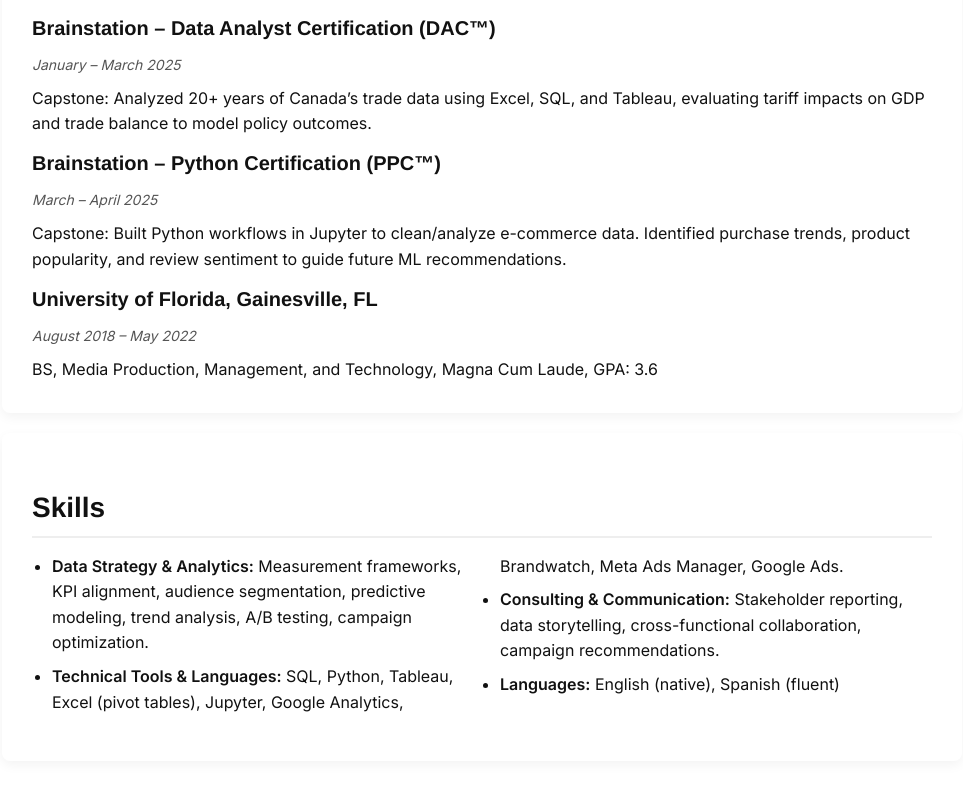
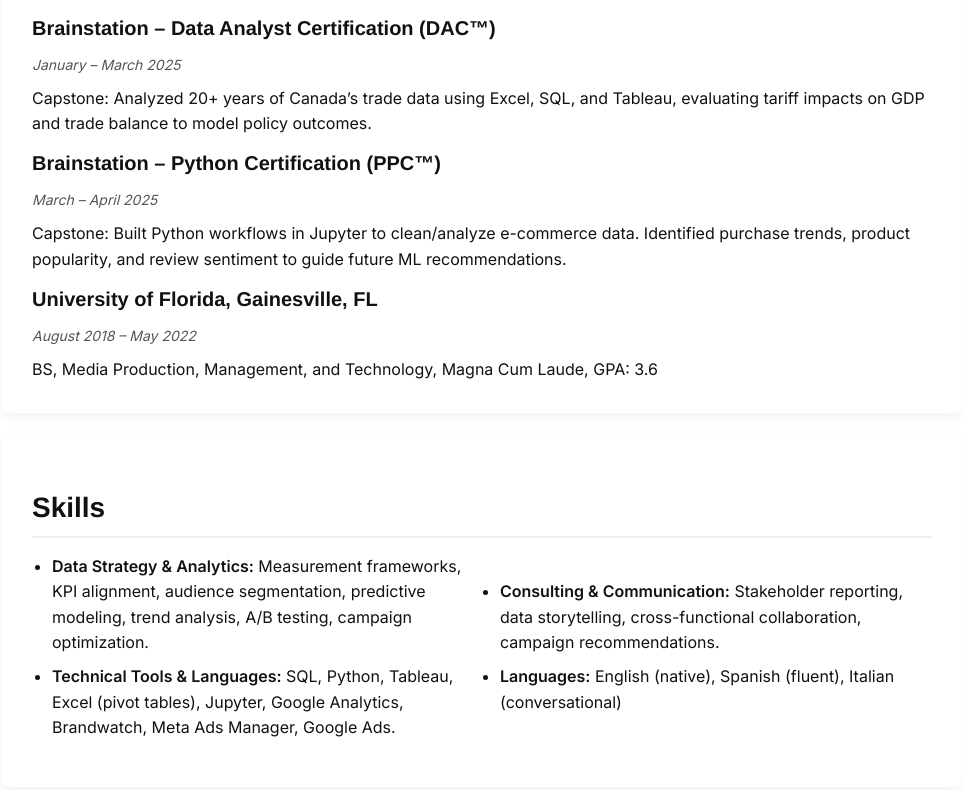
Before and after one commit to francheska123/personal-website, a plain HTML site: page resume.html in a window 1280 px wide. Shown: the part 1406-2196 px from the top of the page, without its empty margins (158-1121 px from the left). Drawn offline with Linux system fonts and the light colour scheme; a web font is replaced by a local one.

Commit message:
Resume tweaks

```diff
--- a/resume.html
+++ b/resume.html
@@ -235,9 +235,9 @@
         <h2>Skills</h2>
         <ul>
             <li><strong>Data Strategy & Analytics:</strong> Measurement frameworks, KPI alignment, audience segmentation, predictive modeling, trend analysis, A/B testing, campaign optimization.</li>
-            <li><strong>Technical Tools & Languages:</strong> SQL, Python, Tableau, Excel (pivot tables), Jupyter, Google Analytics, Brandwatch, Meta Ads Manager, Google Ads.</li>
+            <li><strong>Technical Tools & Languages:</strong> SQL, Python, Tableau, Excel (pivot tables), Jupyter, Google Analytics, Brandwatch, Meta Ads Manager, Google Ads.</li><br>
             <li><strong>Consulting & Communication:</strong> Stakeholder reporting, data storytelling, cross-functional collaboration, campaign recommendations.</li>
-            <li><strong>Languages:</strong> English (native), Spanish (fluent)</li>
+            <li><strong>Languages:</strong> English (native), Spanish (fluent), Italian (conversational)</li>
         </ul>
     </section>
 
```
